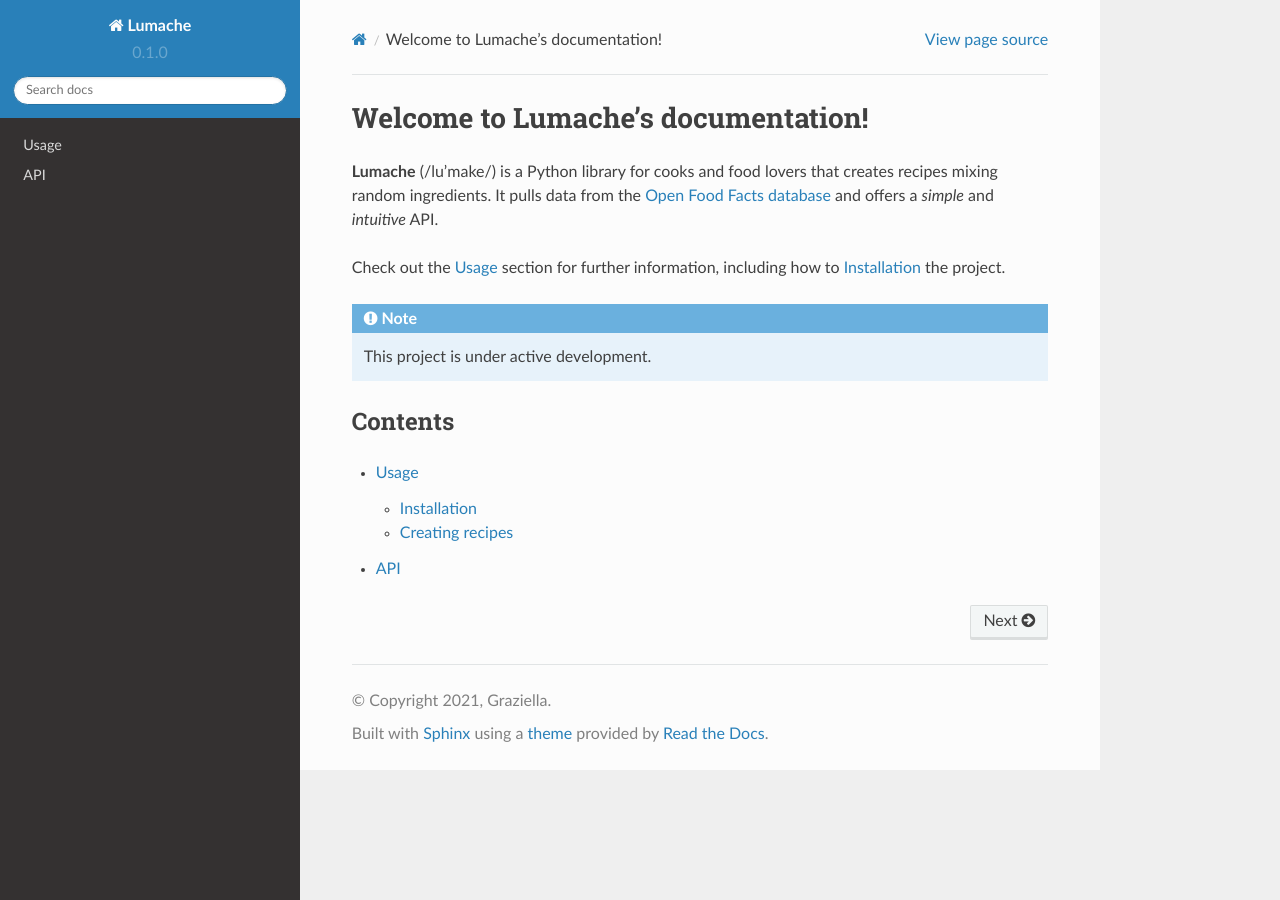
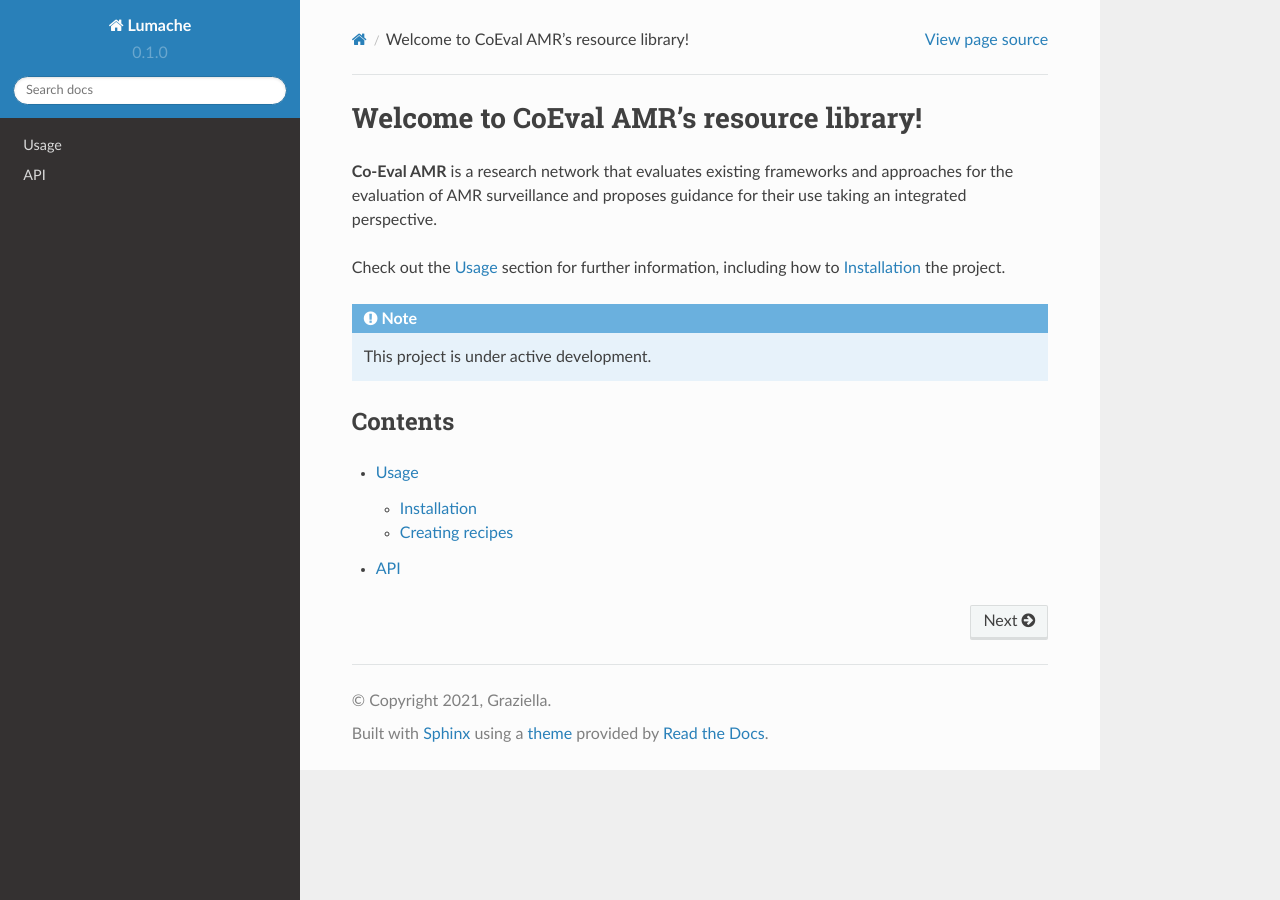
Before and after one commit to stringej/setup, a Sphinx documentation site: the page built from docs/source/index.rst, in a window 1280 px wide. Built offline with Sphinx 7.4.7 and the Read the Docs theme 2.0.0, drawn with Linux system fonts in a browser that asks for light colours.

Commit message:
updated index

```diff
--- a/docs/source/index.rst
+++ b/docs/source/index.rst
@@ -1,10 +1,8 @@
-Welcome to Lumache's documentation!
+Welcome to CoEval AMR's resource library!
 ===================================
 
-**Lumache** (/lu'make/) is a Python library for cooks and food lovers
-that creates recipes mixing random ingredients.
-It pulls data from the `Open Food Facts database <https://world.openfoodfacts.org/>`_
-and offers a *simple* and *intuitive* API.
+**Co-Eval AMR** is a research network that evaluates existing frameworks and approaches for the evaluation of AMR surveillance and proposes guidance for their use taking an integrated perspective.
+
 
 Check out the :doc:`usage` section for further information, including
 how to :ref:`installation` the project.
```
